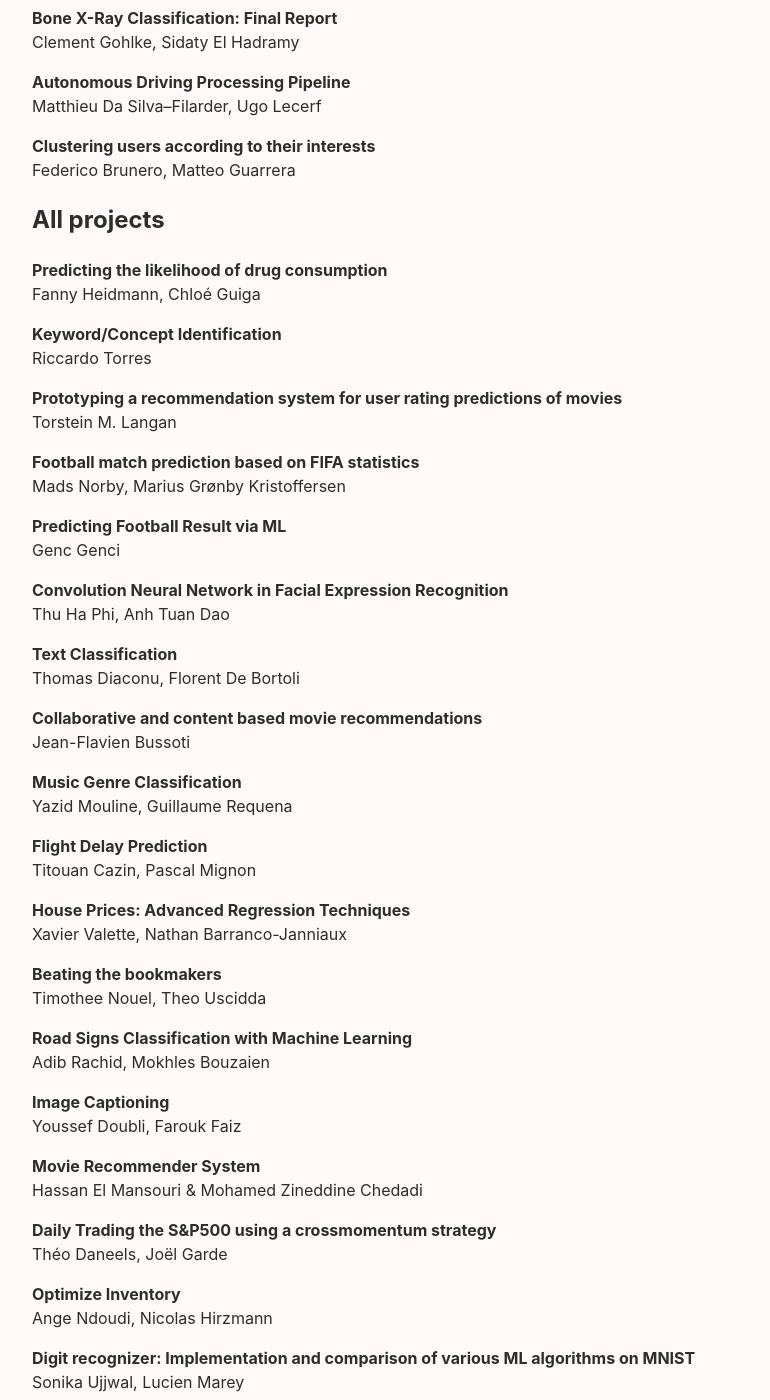
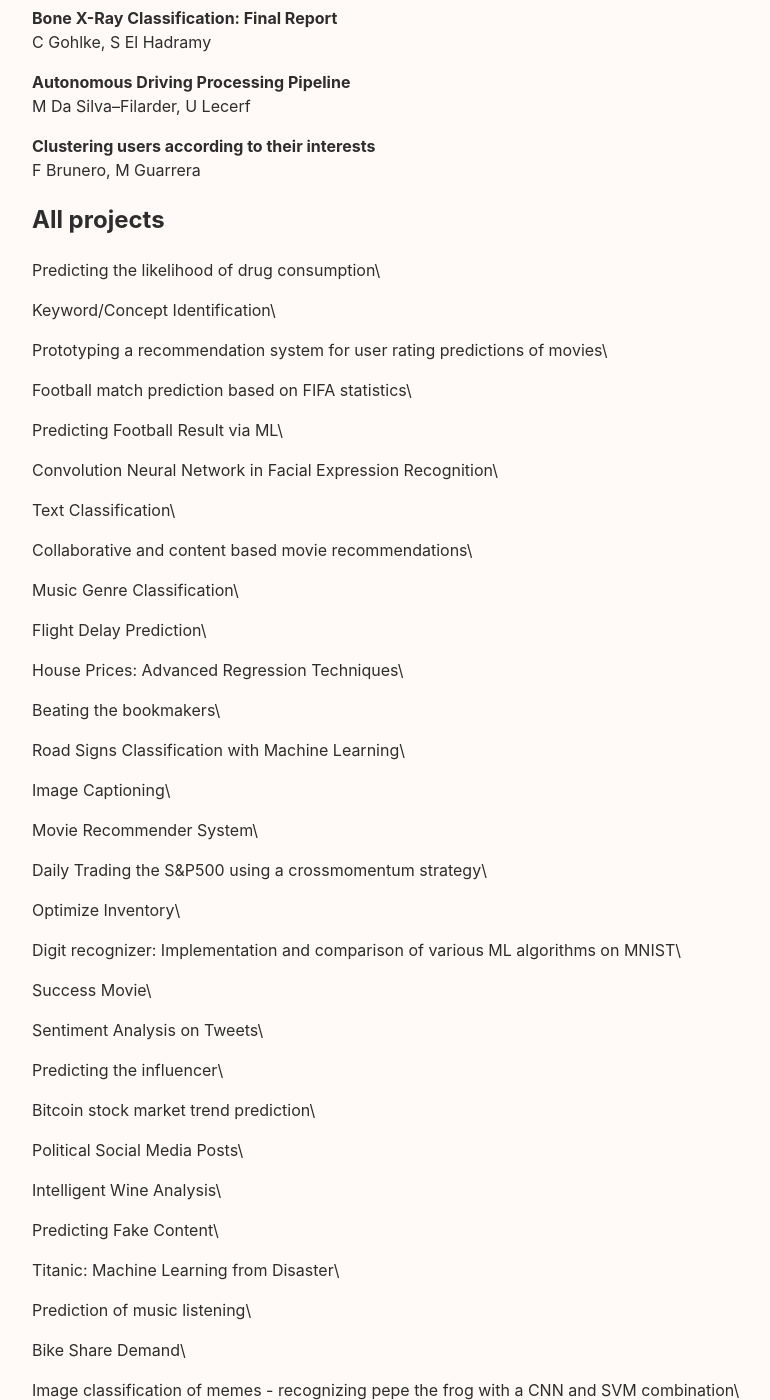
Before and after one commit to malis-course/malis-course.github.io, a Jekyll site: the page built from _posts/2020-01-21-final-projects.md, in a window 1280 px wide and 1400 px high, scrolled down 796 px. Shown: the whole window, without its empty margins (64-834 px from the left). Built offline with Jekyll 4.4.1, drawn with Linux system fonts in a browser that asks for light colours; some of the changed text lies outside the part shown.

Commit message:
Update 2020-01-21-final-projects.md
Updates for 2020 content

```diff
--- a/_posts/2020-01-21-final-projects.md
+++ b/_posts/2020-01-21-final-projects.md
@@ -11,132 +11,97 @@ Serena Villata, CNRS
 
 ## Best project presentation award
 **Clustering of DNA strings**\\
-Riccardo Schiavone, Andrea Senacheribbe
+R Schiavone, A Senacheribbe
 
 ## Honorable mentions
 **Choosing the right tool to do upper airway surgery**\\
-Emma Arriau, Pierre Luscan
+E Arriau, P Luscan
 
 **Broken Bones Detection**\\
-Irina Moschini, Thiziri Nait Saada
+I Moschini, T Nait Saada
 
 **Deep Neural Networks with Flexible Rational Activation Functions**\\
-Ali Bemani
+A Bemani
 
 **Machine learning techniques to play snake**\\
-Maxime Bouthors, Arnaud Barral
+M Bouthors, A Barral
 
 **Bone X-Ray Classification: Final Report**\\
-Clement Gohlke, Sidaty El Hadramy
+C Gohlke, S El Hadramy
 
 **Autonomous Driving Processing Pipeline**\\
-Matthieu Da Silva–Filarder, Ugo Lecerf
+M Da Silva–Filarder, U Lecerf
 
 **Clustering users according to their interests**\\
-Federico Brunero, Matteo Guarrera
+F Brunero, M Guarrera
 
 ## All projects
-**Predicting the likelihood of drug consumption**\\
-Fanny Heidmann, Chloé Guiga
+Predicting the likelihood of drug consumption\\
 
-**Keyword/Concept Identification**\\
-Riccardo Torres
+Keyword/Concept Identification\\
 
-**Prototyping a recommendation system for user rating predictions of movies**\\
-Torstein M. Langan
+Prototyping a recommendation system for user rating predictions of movies\\
 
-**Football match prediction based on FIFA statistics**\\
-Mads Norby, Marius Grønby Kristoffersen
+Football match prediction based on FIFA statistics\\
 
-**Predicting Football Result via ML**\\
-Genc Genci
+Predicting Football Result via ML\\
 
-**Convolution Neural Network in Facial Expression Recognition**\\
-Thu Ha Phi, Anh Tuan Dao
+Convolution Neural Network in Facial Expression Recognition\\
 
-**Text Classification**\\
-Thomas Diaconu, Florent De Bortoli
+Text Classification\\
 
-**Collaborative and content based movie recommendations**\\
-Jean-Flavien Bussoti
+Collaborative and content based movie recommendations\\
 
-**Music Genre Classification**\\
-Yazid Mouline, Guillaume Requena
+Music Genre Classification\\
 
-**Flight Delay Prediction**\\
-Titouan Cazin, Pascal Mignon
+Flight Delay Prediction\\
 
-**House Prices: Advanced Regression Techniques**\\
-Xavier Valette, Nathan Barranco-Janniaux
+House Prices: Advanced Regression Techniques\\
 
-**Beating the bookmakers**\\
-Timothee Nouel, Theo Uscidda
+Beating the bookmakers\\
 
-**Road Signs Classification with Machine Learning**\\
-Adib Rachid, Mokhles Bouzaien
+Road Signs Classification with Machine Learning\\
 
-**Image Captioning**\\
-Youssef Doubli, Farouk Faiz
+Image Captioning\\
 
-**Movie Recommender System**\\
-Hassan El Mansouri & Mohamed Zineddine Chedadi
+Movie Recommender System\\
 
-**Daily Trading the S&P500 using a crossmomentum strategy**\\
-Théo Daneels, Joël Garde
+Daily Trading the S&P500 using a crossmomentum strategy\\
 
-**Optimize Inventory**\\
-Ange Ndoudi, Nicolas Hirzmann
+Optimize Inventory\\
 
-**Digit recognizer: Implementation and comparison of various ML algorithms on MNIST**\\
-Sonika Ujjwal, Lucien Marey
+Digit recognizer: Implementation and comparison of various ML algorithms on MNIST\\
 
-**Success Movie**\\
-Clément Bernard, Maxence Brugeres
+Success Movie\\
 
-**Sentiment Analysis on Tweets**\\
-Jules Lecompte, Jade Bonnet
+Sentiment Analysis on Tweets\\
 
-**Predicting the influencer**\\
-Sami Aazmi - Abbe Ahmed-Khalifa
+Predicting the influencer\\
 
-**Bitcoin stock market trend prediction**\\
-Martin Guyard
+Bitcoin stock market trend prediction\\
 
-**Political Social Media Posts**\\
-Camille Gozé, Anne Tanché
+Political Social Media Posts\\
 
-**Intelligent Wine Analysis**\\
-Basile Etienne, Aël Quelennec
+Intelligent Wine Analysis\\
 
-**Predicting Fake Content**\\
-Sanjeev Prasad Shastry
+Predicting Fake Content\\
 
-**Titanic: Machine Learning from Disaster**\\
-Jeanne Barthelemy, Iuliia Iakimova
+Titanic: Machine Learning from Disaster\\
 
-**Prediction of music listening**\\
-Alice Dumay, Mahdi Kallel
+Prediction of music listening\\
 
-**Bike Share Demand**\\
-Satenik Hovsepyan
+Bike Share Demand\\
 
-**Image classification of memes - recognizing pepe the frog with a CNN and SVM combination**\\
-Marvin Mouroum, Lauri Laatu
+Image classification of memes - recognizing pepe the frog with a CNN and SVM combination\\
 
-**Netflix Movie Rating Predictor**\\
-Gijs Wissing, Eirik Morken
+Netflix Movie Rating Predictor\\
 
-**Pattern recognition in Psychedelic music**\\
-Francesco Galatti, Viola Marconetto, Piera Riccio
+Pattern recognition in Psychedelic music\\
 
-**Balance Eye**\\
-Dhiaeddine Alioui, Oumaima Hmaied, Radhwen Bouaoun
+Balance Eye\\
 
-**Hybrid recommender for movies rating**\\
-Giuseppe Di Giacomo, Eugenio Marinelli
+Hybrid recommender for movies rating\\
 
-**Pollution Level Forecasting**\\
-Gianmarco Centonze, Antonio Scrimieri
+Pollution Level Forecasting\\
 
-**Determining the chances of a successful climbing depending on previous climbs and weather conditions**\\
-Theo Goldfuss, Manuel Quero
+Determining the chances of a successful climbing depending on previous climbs and weather conditions\\
```
